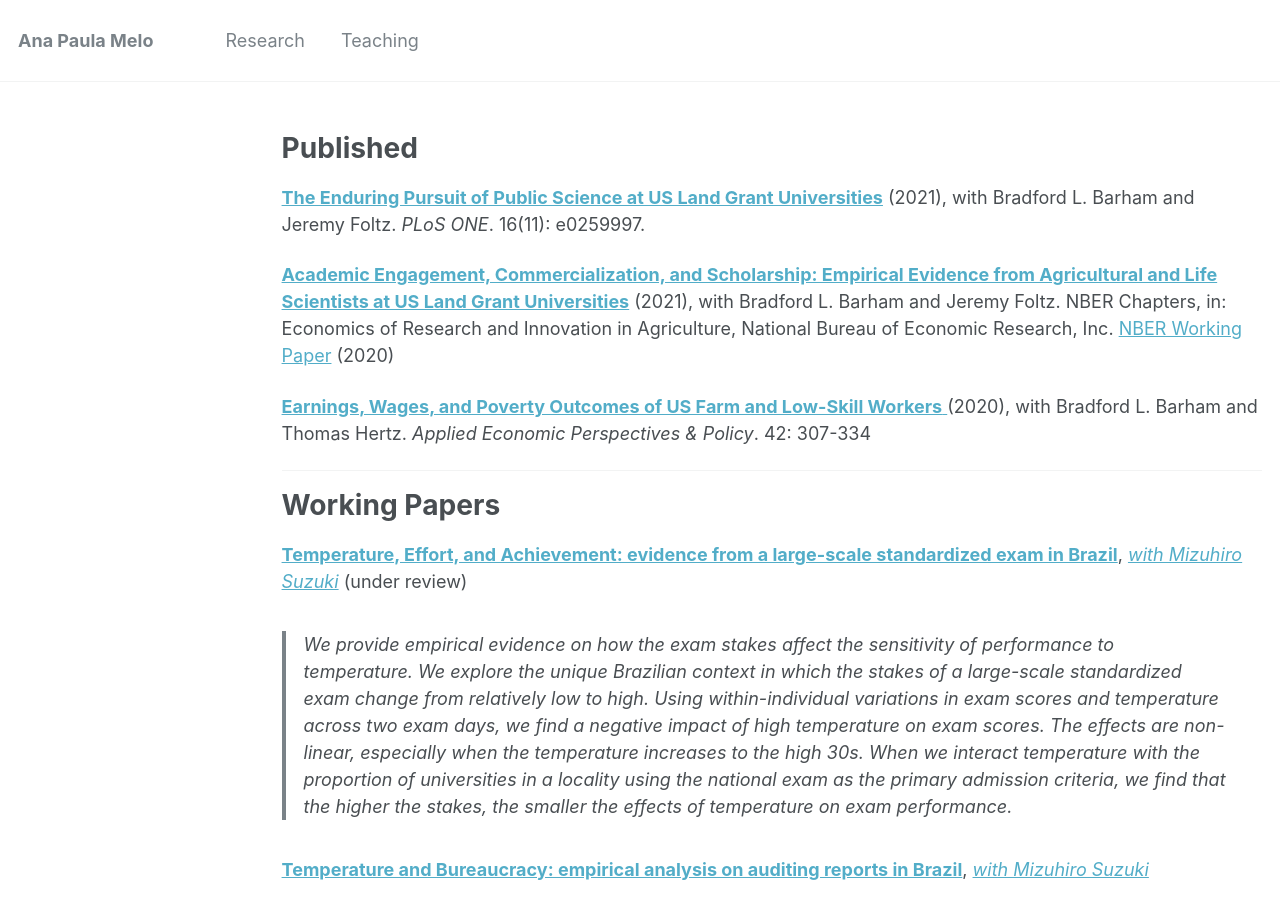
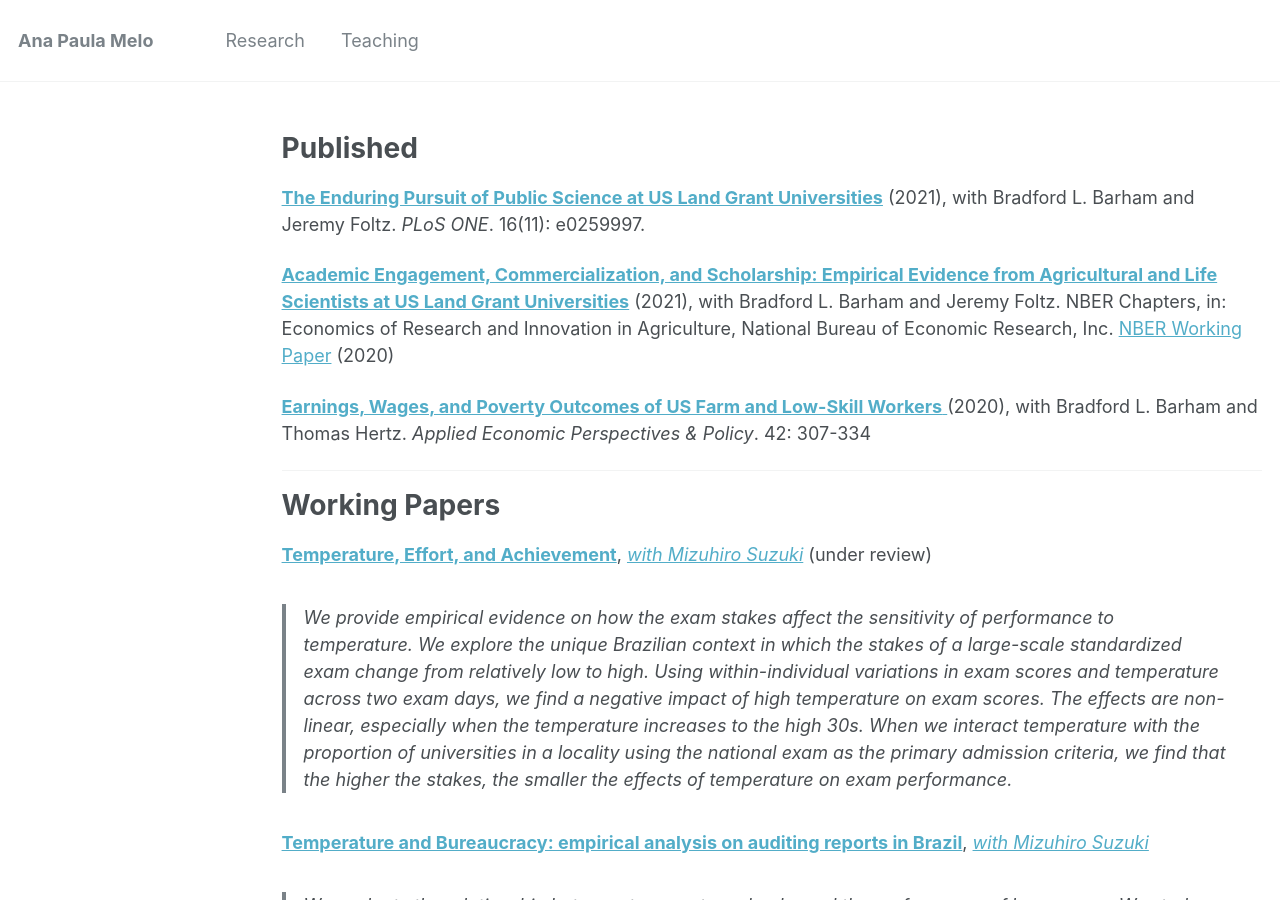
Before and after one commit to anapmelo/anapmelo.github.io, a Jekyll site: the page built from _pages/publications.md, in a window 1280 px wide and 900 px high. Built offline with Jekyll 4.4.1, drawn with Linux system fonts in a browser that asks for light colours.

Commit message:
Update publications.md

```diff
--- a/_pages/publications.md
+++ b/_pages/publications.md
@@ -17,7 +17,7 @@
 
 # Working Papers
 
-<a href="http://anapmelo.github.io/files/manuscript_MM2.pdf"> **Temperature, Effort, and Achievement: evidence from a large-scale standardized exam in Brazil**</a>, <a href="https://mizuhirosuzuki.github.io/"> _with Mizuhiro Suzuki_</a>  (under review)
+<a href="http://anapmelo.github.io/files/manuscript_MM2.pdf"> **Temperature, Effort, and Achievement**</a>, <a href="https://mizuhirosuzuki.github.io/"> _with Mizuhiro Suzuki_</a>  (under review)
 > We provide empirical evidence on how the exam stakes affect the sensitivity of performance to temperature. We explore the unique Brazilian context in which the stakes of a large-scale standardized exam change from relatively low to high. Using within-individual variations in exam scores and temperature across two exam days, we find a negative impact of high temperature on exam scores. The effects are non-linear, especially when the temperature increases to the high 30s. When we interact temperature with the proportion of universities in a locality using the national exam as the primary admission criteria, we find that the higher the stakes, the smaller the effects of temperature on exam performance.
 
 <a href="http://anapmelo.github.io/files/manuscript_MM.pdf"> **Temperature and Bureaucracy: empirical analysis on auditing reports in Brazil**</a>, <a href="https://mizuhirosuzuki.github.io/"> _with Mizuhiro Suzuki_</a>
```
